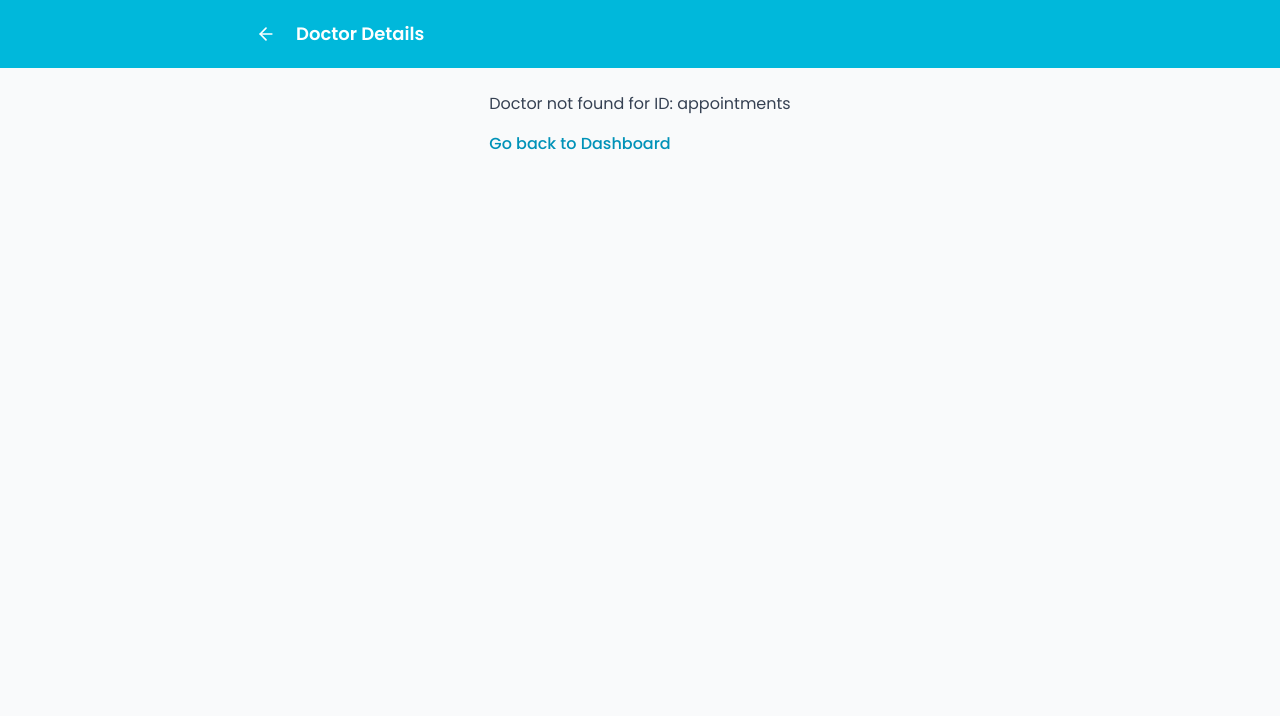
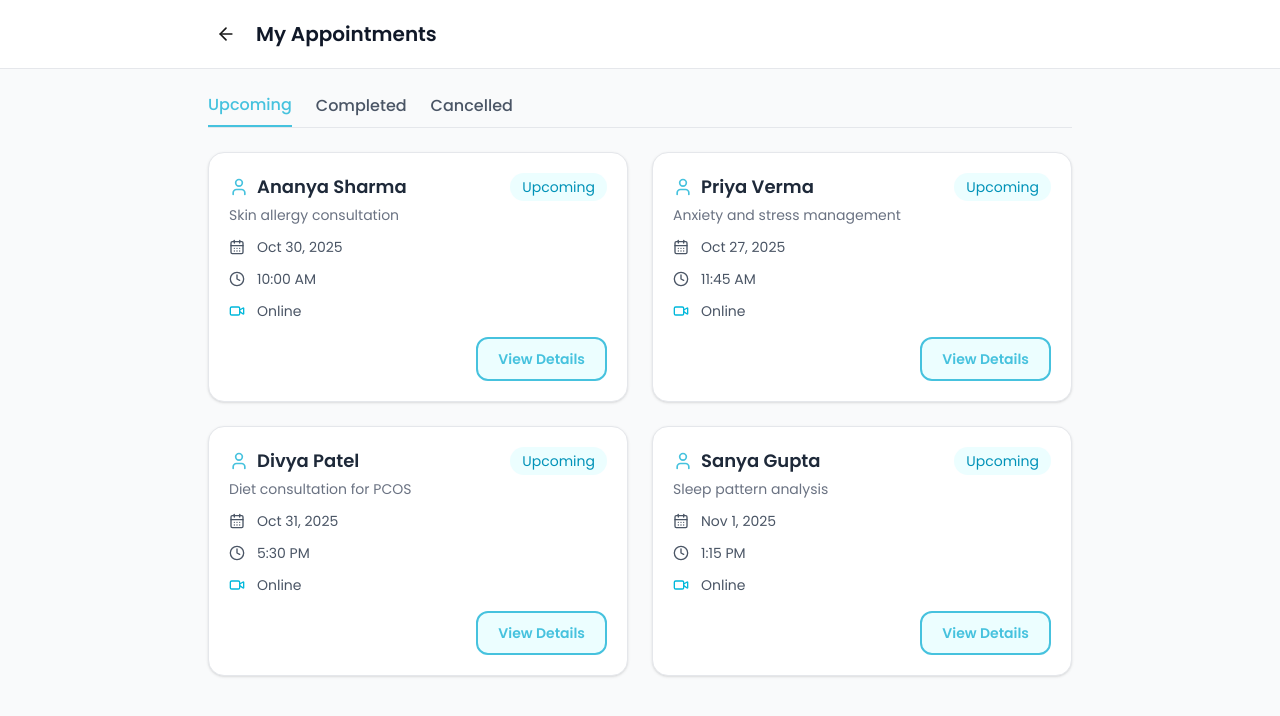
Before and after one commit to madhu-347/schedula, a Next.js app in the folder schedula/: page /doctor/appointments in a window 1280 px wide. Before the commit this address had no page. Shown: the top 716 px of the page. Built offline with nearby package versions, Linux system fonts and the light colour scheme.

Commit message:
Created Doctor Appointments page

```diff
--- /dev/null
+++ b/schedula/src/app/doctor/appointments/page.tsx
@@ -0,0 +1,234 @@
+"use client";
+
+import React, { useEffect, useState } from "react";
+import { ArrowLeft, CalendarDays, Clock, User, Video, CheckCircle2, XCircle } from "lucide-react";
+import { Button } from "@/components/ui/Button";
+import Link from "next/link";
+
+interface Appointment {
+  id: number;
+  patientName: string;
+  type: "In-person" | "Online";
+  date: string;
+  time: string;
+  status: "Upcoming" | "Completed" | "Cancelled";
+  problem: string;
+}
+
+export default function DoctorAppointmentsPage() {
+  const [appointments, setAppointments] = useState<Appointment[]>([]);
+  const [activeTab, setActiveTab] = useState<"Upcoming" | "Completed" | "Cancelled">("Upcoming");
+
+  // Fetch appointment data from localStorage (simulating backend)
+  useEffect(() => {
+    const stored = localStorage.getItem("doctorAppointments");
+    if (stored) {
+      setAppointments(JSON.parse(stored));
+    } else {
+      // Example static data (temporary)
+      const sample = [
+         {
+    id: 1,
+    patientName: "Ananya Sharma",
+    type: "Online",
+    date: "Oct 30, 2025",
+    time: "10:00 AM",
+    status: "Upcoming",
+    problem: "Skin allergy consultation",
+  },
+  {
+    id: 2,
+    patientName: "Ravi Kumar",
+    type: "In-person",
+    date: "Oct 25, 2025",
+    time: "2:30 PM",
+    status: "Completed",
+    problem: "Migraine headache check-up",
+  },
+  {
+    id: 3,
+    patientName: "Priya Verma",
+    type: "Online",
+    date: "Oct 27, 2025",
+    time: "11:45 AM",
+    status: "Upcoming",
+    problem: "Anxiety and stress management",
+  },
+  {
+    id: 4,
+    patientName: "Rahul Menon",
+    type: "In-person",
+    date: "Oct 22, 2025",
+    time: "3:00 PM",
+    status: "Cancelled",
+    problem: "Follow-up for back pain",
+  },
+  {
+    id: 5,
+    patientName: "Divya Patel",
+    type: "Online",
+    date: "Oct 31, 2025",
+    time: "5:30 PM",
+    status: "Upcoming",
+    problem: "Diet consultation for PCOS",
+  },
+  {
+    id: 6,
+    patientName: "Mohit Sinha",
+    type: "In-person",
+    date: "Oct 19, 2025",
+    time: "9:00 AM",
+    status: "Completed",
+    problem: "Routine general check-up",
+  },
+  {
+    id: 7,
+    patientName: "Sanya Gupta",
+    type: "Online",
+    date: "Nov 1, 2025",
+    time: "1:15 PM",
+    status: "Upcoming",
+    problem: "Sleep pattern analysis",
+  },
+  {
+    id: 8,
+    patientName: "Neeraj Bansal",
+    type: "In-person",
+    date: "Oct 24, 2025",
+    time: "4:00 PM",
+    status: "Cancelled",
+    problem: "Physiotherapy follow-up",
+  },
+      ];
+      setAppointments(sample);
+      localStorage.setItem("doctorAppointments", JSON.stringify(sample));
+    }
+  }, []);
+
+  const filteredAppointments = appointments.filter(
+    (a) => a.status === activeTab
+  );
+
+  return (
+    <div className="min-h-screen bg-gray-50 ">
+          {/* Header */}
+        <header className="bg-white border-b border-gray-200 sticky top-0 z-10">
+          <div className="max-w-4xl mx-auto px-6 py-4">
+            <div className="flex items-center gap-3">
+              <Link
+                href={`/doctor/dashboard`}
+                className="p-2 -ml-2 rounded-full hover:bg-cyan-600/30 cursor-pointer"
+              >
+                <ArrowLeft className="w-5 h-5" />
+              </Link>
+              <h1 className="text-xl font-semibold text-gray-900">
+                My Appointments
+              </h1>
+            </div>
+          </div>
+      </header>
+
+      <div className="max-w-4xl mx-auto px-4 py-6">
+
+
+        {/* Tabs */}
+        <div className="flex gap-6 border-b border-gray-200 mb-6">
+          {["Upcoming", "Completed", "Cancelled"].map((tab) => (
+            <button
+              key={tab}
+              onClick={() => setActiveTab(tab as any)}
+              className={`pb-2 font-medium ${
+                activeTab === tab
+                  ? "text-[#46C2DE] border-b-2 border-[#46C2DE]"
+                  : "text-gray-600 hover:text-[#46C2DE]"
+              }`}
+            >
+              {tab}
+            </button>
+          ))}
+        </div>
+
+        {/* Appointment Cards */}
+        {filteredAppointments.length > 0 ? (
+          <div className="grid grid-cols-1 md:grid-cols-2 gap-6">
+            {filteredAppointments.map((a) => (
+              <div
+                key={a.id}
+                className="bg-white shadow-sm border border-gray-200 rounded-2xl p-5 space-y-3 transition hover:shadow-md"
+              >
+                <div className="flex justify-between items-start">
+                  <div>
+                    <h2 className="text-lg font-semibold text-gray-800 flex items-center gap-2">
+                      <User className="w-5 h-5 text-[#46C2DE]" />
+                      {a.patientName}
+                    </h2>
+                    <p className="text-sm text-gray-500 mt-1">
+                      {a.problem}
+                    </p>
+                  </div>
+                  <span
+                    className={`text-sm px-3 py-1 rounded-full ${
+                      a.status === "Upcoming"
+                        ? "bg-cyan-50 text-cyan-600"
+                        : a.status === "Completed"
+                        ? "bg-green-50 text-green-600"
+                        : "bg-red-50 text-red-500"
+                    }`}
+                  >
+                    {a.status}
+                  </span>
+                </div>
+
+                <div className="flex items-center gap-3 text-sm text-gray-600 mt-3">
+                  <CalendarDays className="w-4 h-4" />
+                  {a.date}
+                </div>
+
+                <div className="flex items-center gap-3 text-sm text-gray-600">
+                  <Clock className="w-4 h-4" />
+                  {a.time}
+                </div>
+
+                <div className="flex items-center gap-3 text-sm text-gray-600">
+                  {a.type === "Online" ? (
+                    <Video className="w-4 h-4 text-cyan-500" />
+                  ) : (
+                    <CheckCircle2 className="w-4 h-4 text-green-500" />
+                  )}
+                  {a.type}
+                </div>
+
+                {/* Actions */}
+                <div className="flex justify-end gap-3 mt-4">
+                  {a.status === "Upcoming" && (
+                    <Button
+                      variant="outline"
+                      className="border-[#46C2DE] text-[#46C2DE] hover:bg-[#E6F7FA]"
+                      onClick={() => alert(`Viewing details for ${a.patientName}`)}
+                    >
+                      View Details
+                    </Button>
+                  )}
+                  {/* {a.status === "Cancelled" && (
+                    <Button
+                      variant="outline"
+                      className="border-red-400 text-red-500 hover:bg-red-50"
+                      onClick={() => alert("Cancelled appointment")}
+                    >
+                      <XCircle className="w-4 h-4" />
+                      Cancelled
+                    </Button>
+                  )} */}
+                </div>
+              </div>
+            ))}
+          </div>
+        ) : (
+          <div className="text-center text-gray-500 py-16">
+            No {activeTab.toLowerCase()} appointments.
+          </div>
+        )}
+      </div>
+    </div>
+  );
+}
--- a/schedula/src/app/doctor/dashboard/page.tsx
+++ b/schedula/src/app/doctor/dashboard/page.tsx
@@ -2,6 +2,8 @@
 
 import React, { useState, useEffect } from 'react';
 import { useRouter } from 'next/navigation';
+import { CalendarDays, Users, Settings } from "lucide-react";
+import Link from "next/link";
 
 // Define a basic type for the logged-in user/doctor from localStorage
 type AccountInfo = {
@@ -91,10 +93,22 @@ export default function DoctorDashboardPage() {
                     </p>
                     {/* Placeholder for future components */}
                     <div className="mt-6 grid grid-cols-1 md:grid-cols-2 lg:grid-cols-3 gap-4">
-                        <div className="bg-gray-50 p-4 rounded-lg border border-gray-200">
-                             <h3 className="font-medium text-gray-700 mb-2">Upcoming Appointments</h3>
-                             <p className="text-sm text-gray-500">No appointments scheduled yet.</p>
+                    <Link
+                        href="/doctor/appointments"
+                        className="bg-gray-50 hover:bg-cyan-50 p-5 rounded-lg border border-gray-200 transition group"
+                        >
+                        <div className="flex items-center gap-3 mb-3">
+                            <div className="p-2 bg-cyan-100 rounded-full">
+                            <Users className="w-5 h-5 text-[#46C2DE]" />
+                            </div>
+                            <h3 className="font-semibold text-gray-800 group-hover:text-[#46C2DE] transition">
+                            Appointments
+                            </h3>
                         </div>
+                        <p className="text-sm text-gray-600">
+                            View and manage all your appointments in one place.
+                        </p>
+                    </Link>
                          <div className="bg-gray-50 p-4 rounded-lg border border-gray-200">
                              <h3 className="font-medium text-gray-700 mb-2">Patient List</h3>
                              <p className="text-sm text-gray-500">View and manage patients.</p>
```
